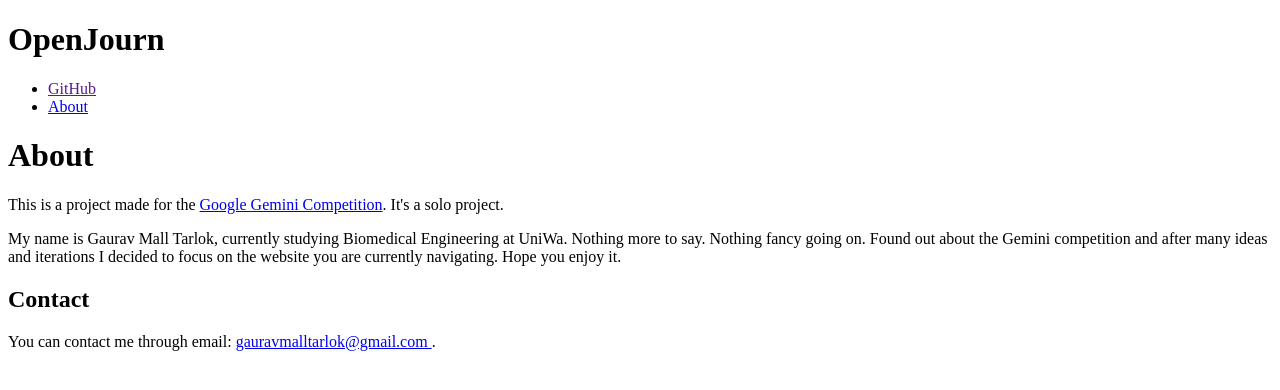
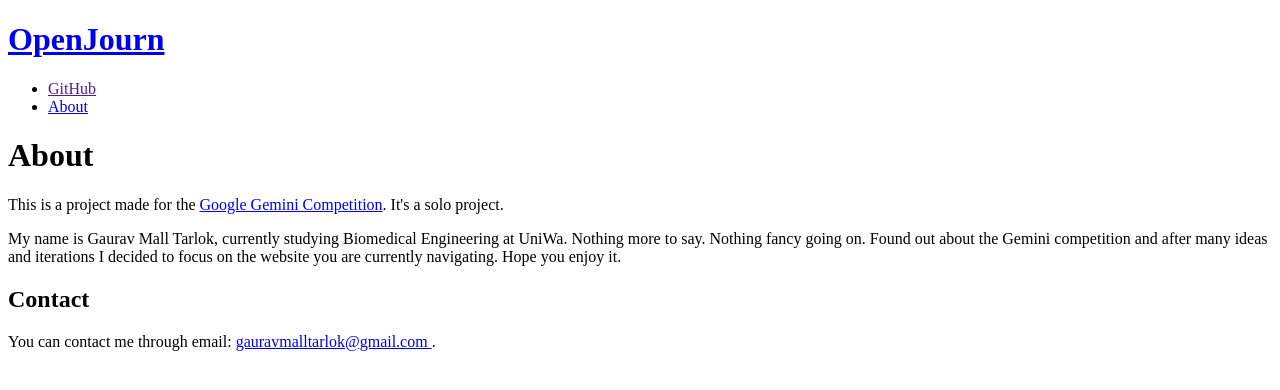
Before and after one commit to GauravMall/OpenJourn, a plain HTML site: page OpenJourn Site/about.html in a window 1280 px wide. Drawn offline with Linux system fonts and the light colour scheme.

Commit message:
Fixed Title Link Issue in About Page

```diff
--- a/OpenJourn Site/about.html
+++ b/OpenJourn Site/about.html
@@ -8,7 +8,7 @@
 
   <body>
     <header>
-      <h1>OpenJourn</h1>
+      <h1><a href="main_page.html">OpenJourn</a></h1>
       <ul>
         <li><a href="">GitHub</a></li>
         <li><a href="about.html">About</a></li>
```
